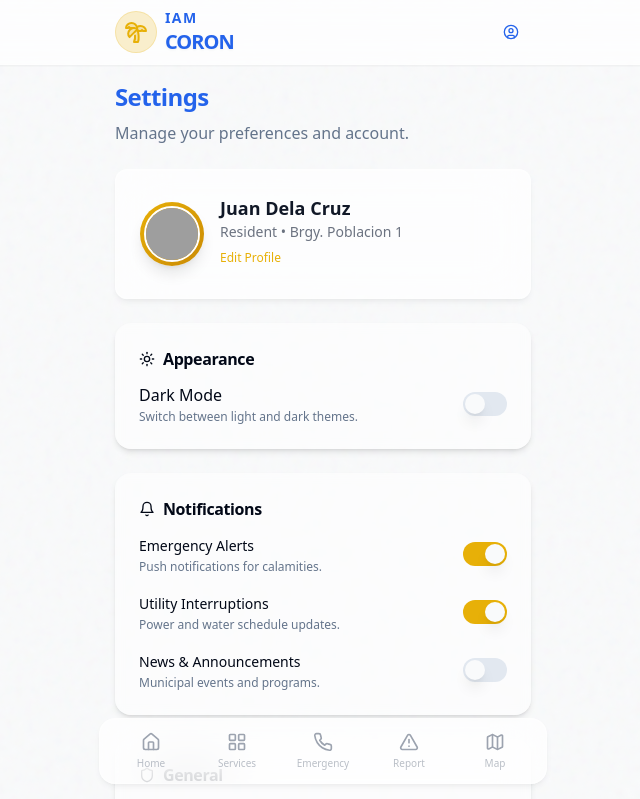
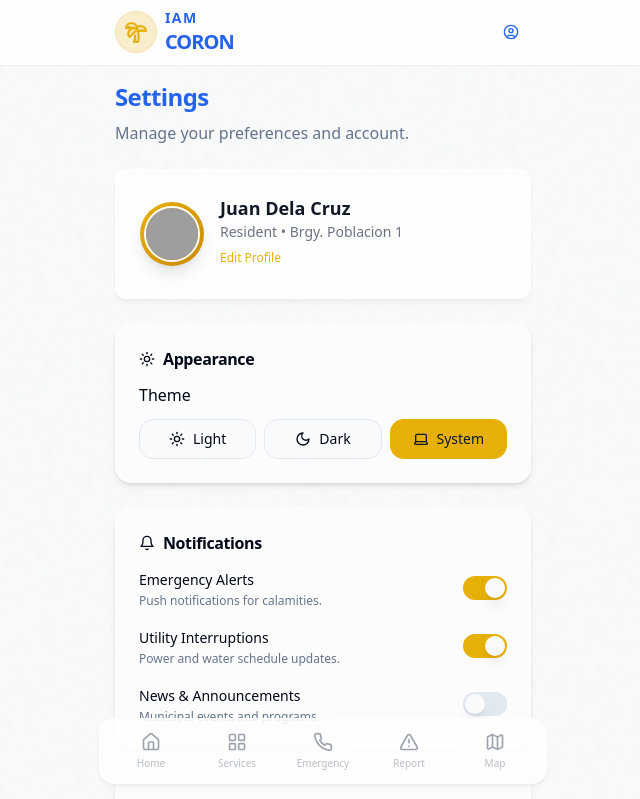
Before and after one commit to LachlanGitz/iamCORON-App, a React (Vite) app: page /profile in a window 1280 px wide. Shown: the top 799 px of the page, without its empty margins (317-957 px from the left). Built offline with nearby package versions, Linux system fonts and the light colour scheme; grey boxes are pictures that could not be loaded.

Commit message:
[dyad] System theme support & soft dark mode - wrote 3 file(s)

```diff
--- a/src/App.tsx
+++ b/src/App.tsx
@@ -22,7 +22,7 @@ const queryClient = new QueryClient();
 
 const App = () => (
   <QueryClientProvider client={queryClient}>
-    <ThemeProvider defaultTheme="light" storageKey="vite-ui-theme" attribute="class">
+    <ThemeProvider defaultTheme="system" enableSystem storageKey="vite-ui-theme" attribute="class">
       <TooltipProvider>
         <Toaster />
         <Sonner position="top-center" />
--- a/src/globals.css
+++ b/src/globals.css
@@ -38,15 +38,15 @@
   }
 
   .dark {
-    /* Adjusted for "Dark Marble" look - Onyx style */
-    --background: 240 10% 3.9%;
-    --foreground: 0 0% 98%;
+    /* Adjusted for a softer "Dark Marble" look - Deep Charcoal/Slate instead of Black */
+    --background: 220 15% 10%; /* Much softer dark grey/blue base */
+    --foreground: 210 40% 98%;
 
-    --card: 240 10% 3.9%;
-    --card-foreground: 0 0% 98%;
+    --card: 222 15% 12%; /* Slightly lighter than background */
+    --card-foreground: 210 40% 98%;
 
-    --popover: 240 10% 3.9%;
-    --popover-foreground: 0 0% 98%;
+    --popover: 222 15% 12%;
+    --popover-foreground: 210 40% 98%;
 
     --primary: 45 93% 47%;
     --primary-foreground: 222.2 47.4% 11.2%;
@@ -54,18 +54,18 @@
     --secondary: 217.2 32.6% 17.5%;
     --secondary-foreground: 210 40% 98%;
 
-    --muted: 240 3.7% 15.9%;
-    --muted-foreground: 240 5% 64.9%;
+    --muted: 220 15% 16%;
+    --muted-foreground: 215 20% 65%;
 
-    --accent: 240 3.7% 15.9%;
-    --accent-foreground: 0 0% 98%;
+    --accent: 220 15% 16%;
+    --accent-foreground: 210 40% 98%;
 
     --destructive: 0 62.8% 30.6%;
-    --destructive-foreground: 0 0% 98%;
+    --destructive-foreground: 210 40% 98%;
 
-    --border: 240 3.7% 15.9%;
-    --input: 240 3.7% 15.9%;
-    --ring: 240 4.9% 83.9%;
+    --border: 220 15% 16%;
+    --input: 220 15% 16%;
+    --ring: 220 15% 20%;
   }
 }
 
@@ -86,7 +86,7 @@
 @layer utilities {
   /* Shiny Marble Effect */
   .glass-panel {
-    @apply bg-white/70 dark:bg-black/40 backdrop-blur-xl border border-white/40 dark:border-white/10 shadow-xl;
+    @apply bg-white/70 dark:bg-card/60 backdrop-blur-xl border border-white/40 dark:border-white/5 shadow-xl;
     box-shadow:
       0 4px 6px -1px rgba(0, 0, 0, 0.05),
       0 2px 4px -1px rgba(0, 0, 0, 0.03),
--- a/src/pages/Settings.tsx
+++ b/src/pages/Settings.tsx
@@ -14,7 +14,8 @@ import {
   LogOut,
   Globe,
   Smartphone,
-  ChevronRight
+  ChevronRight,
+  Laptop
 } from 'lucide-react';
 import { toast } from 'sonner';
 
@@ -44,28 +45,44 @@ const Settings = () => {
       </div>
 
       {/* Appearance */}
-      <Card className="border-none shadow-md bg-white/50 dark:bg-black/20 backdrop-blur-sm">
+      <Card className="border-none shadow-md bg-white/50 dark:bg-card/50 backdrop-blur-sm">
         <CardHeader className="pb-3">
           <CardTitle className="text-base flex items-center gap-2">
             <Sun className="h-4 w-4" /> Appearance
           </CardTitle>
         </CardHeader>
         <CardContent className="space-y-4">
-          <div className="flex items-center justify-between">
-            <div className="space-y-0.5">
-              <Label className="text-base">Dark Mode</Label>
-              <p className="text-xs text-muted-foreground">Switch between light and dark themes.</p>
+          <div className="space-y-3">
+            <Label className="text-base">Theme</Label>
+            <div className="grid grid-cols-3 gap-2">
+              <Button
+                variant={theme === 'light' ? "default" : "outline"}
+                className="flex gap-2"
+                onClick={() => setTheme('light')}
+              >
+                <Sun className="h-4 w-4" /> Light
+              </Button>
+              <Button
+                variant={theme === 'dark' ? "default" : "outline"}
+                className="flex gap-2"
+                onClick={() => setTheme('dark')}
+              >
+                <Moon className="h-4 w-4" /> Dark
+              </Button>
+              <Button
+                variant={theme === 'system' ? "default" : "outline"}
+                className="flex gap-2"
+                onClick={() => setTheme('system')}
+              >
+                <Laptop className="h-4 w-4" /> System
+              </Button>
             </div>
-            <Switch
-              checked={theme === 'dark'}
-              onCheckedChange={(checked) => setTheme(checked ? 'dark' : 'light')}
-            />
           </div>
         </CardContent>
       </Card>
 
       {/* Notifications */}
-      <Card className="border-none shadow-md bg-white/50 dark:bg-black/20 backdrop-blur-sm">
+      <Card className="border-none shadow-md bg-white/50 dark:bg-card/50 backdrop-blur-sm">
         <CardHeader className="pb-3">
           <CardTitle className="text-base flex items-center gap-2">
             <Bell className="h-4 w-4" /> Notifications
@@ -97,7 +114,7 @@ const Settings = () => {
       </Card>
 
       {/* General */}
-      <Card className="border-none shadow-md bg-white/50 dark:bg-black/20 backdrop-blur-sm">
+      <Card className="border-none shadow-md bg-white/50 dark:bg-card/50 backdrop-blur-sm">
         <CardHeader className="pb-3">
           <CardTitle className="text-base flex items-center gap-2">
             <Shield className="h-4 w-4" /> General
@@ -128,7 +145,7 @@ const Settings = () => {
       </Button>
 
       <div className="text-center text-xs text-muted-foreground pt-4">
-        <p>iamCORON v1.0.2</p>
+        <p>iamCORON v1.0.3</p>
         <p>Made with ❤️ for Palawan</p>
       </div>
     </div>
```
